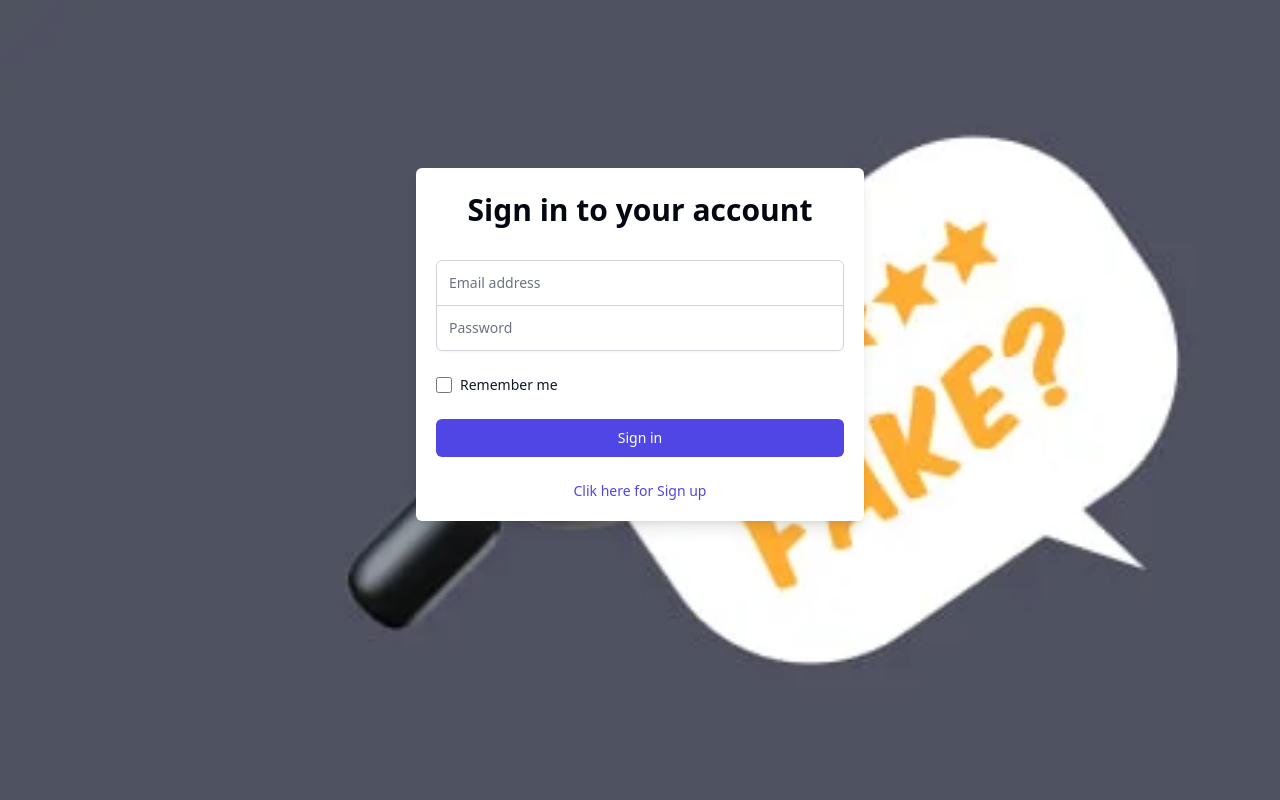
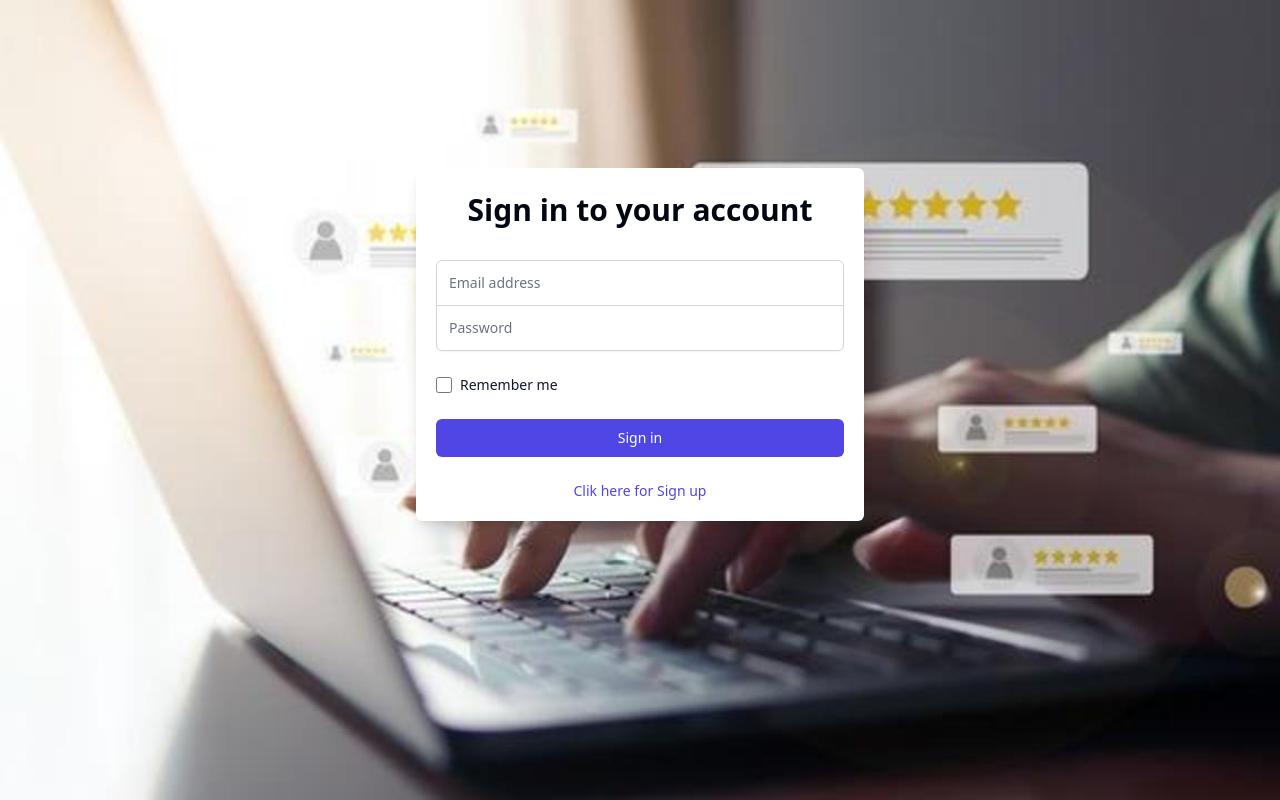
Before and after one commit to dreamboyguru/fakeReviewDetect, a React (Create React App) app: page / in a window 1280 px wide. Built offline with nearby package versions, Linux system fonts and the light colour scheme; no server answers.

Commit message:
home img correct

```diff
--- a/src/componants/user/UserLogin.js
+++ b/src/componants/user/UserLogin.js
@@ -5,13 +5,13 @@ import { useNavigate } from 'react-router-dom';
 import Register from './Register';
 import axios from 'axios';
 import img1 from '../../img/HomeImg/14139953_5344698.png'
-import img2 from '../../img/HomeImg/blog-how-to-spot-fake-reviews-preview.jpg'
-import img3 from '../../img/HomeImg/cbsn-fusion-ftc-cracking-down-on-fake-online-reviews-thumbnail-2114384-640x360.jpg'
+// import img3 from '../../img/HomeImg/blog-how-to-spot-fake-reviews-preview.jpg'
+import img2 from '../../img/HomeImg/cbsn-fusion-ftc-cracking-down-on-fake-online-reviews-thumbnail-2114384-640x360.jpg'
 
 const images = [
     `url(${img1})`,
     `url(${img2})`,
-    `url(${img3})`,
+    // `url(${img3})`,
   ];
 
 const UserLogin = () => {
```
